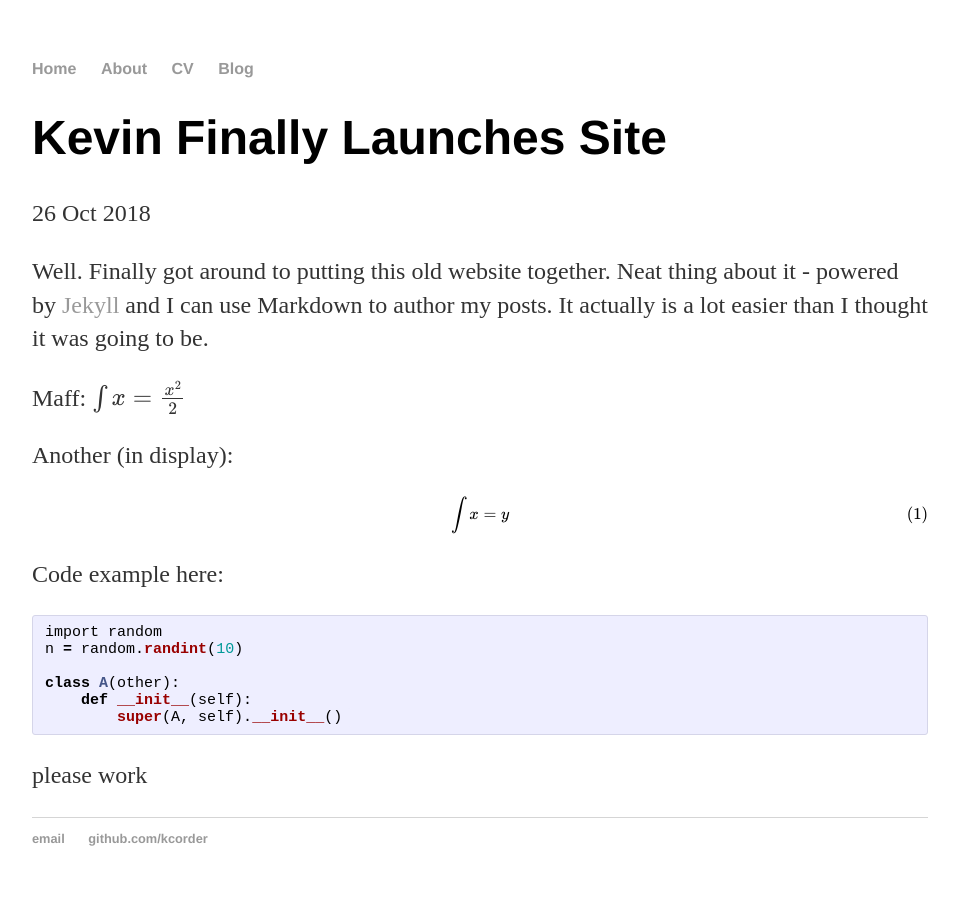
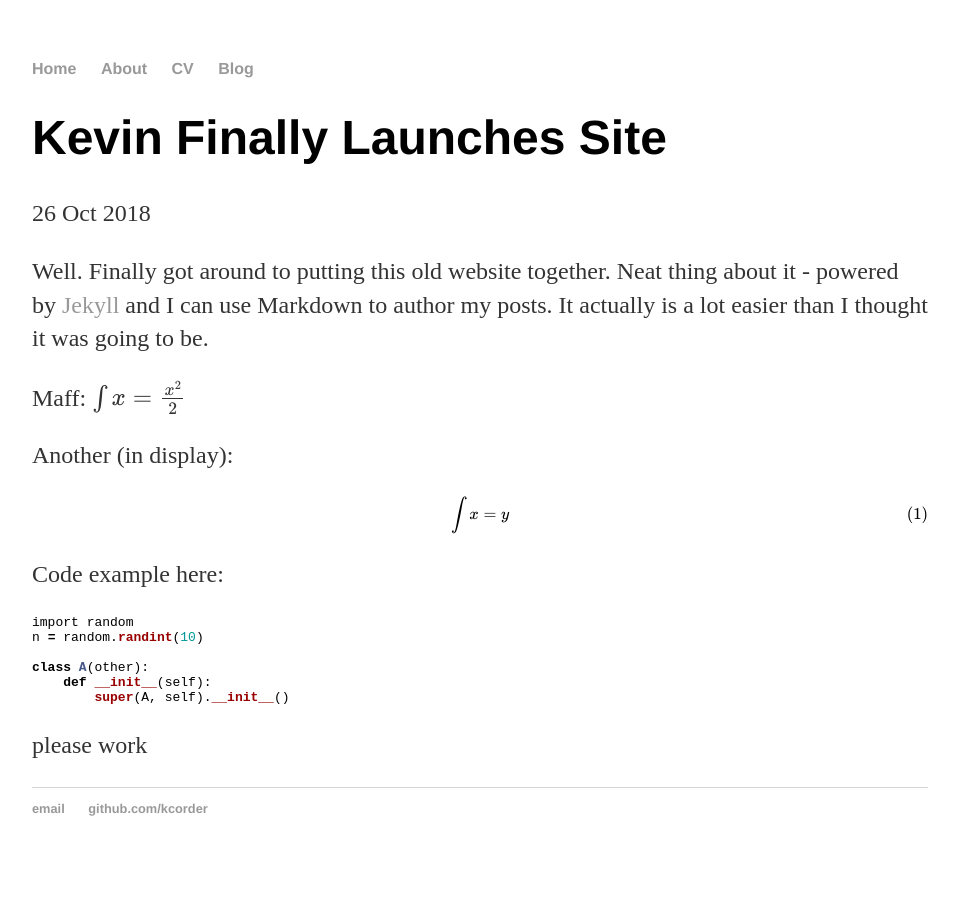
Before and after one commit to kcorder/kcorder.github.io, a Jekyll site: the page built from _posts/2018-10-26-first-post.md, in a window 1280 px wide. Shown: the whole page, without its empty margins (160-1119 px from the left). Built offline with Jekyll 4.4.1, drawn with Linux system fonts in a browser that asks for light colours; formulas are drawn with MathJax 3.

Commit message:
Update main.css

```diff
--- a/css/main.css
+++ b/css/main.css
@@ -109,7 +109,7 @@ ul.posts li {
 
 /*  -------   FROM KARPATHY'S CSS: THIS DOESN'T SEEM TO DO ANYTHING? ----------- */
 
-.post pre,
+/* .post pre,
 .post code {
     border: 1px solid #d5d5e9;
     background-color: #eef;
@@ -128,4 +128,4 @@ ul.posts li {
     border: 0;
     padding-right: 0;
     padding-left: 0;
-}
+} */
```
